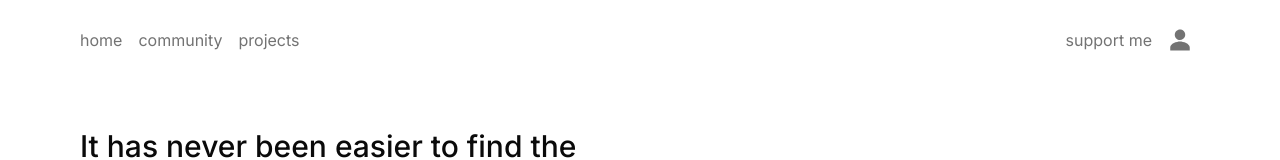
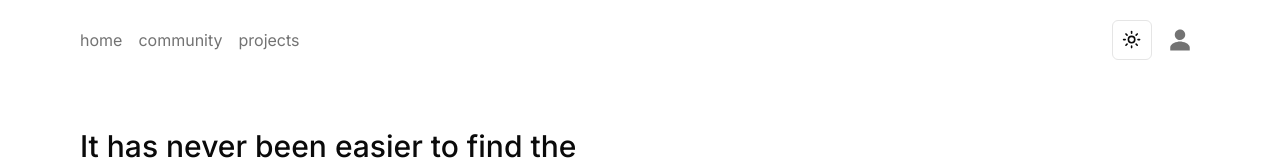
Before and after one commit to swajp/list-swajp.me, a Next.js app: page / in a window 1280 px wide. Shown: the top 160 px of the page. Built offline with nearby package versions, Linux system fonts and the light colour scheme; no server answers.

Commit message:
removed support link and added dark mode switcher

```diff
--- a/components/navbar.tsx
+++ b/components/navbar.tsx
@@ -2,6 +2,7 @@ import { ClerkLoaded, ClerkLoading, SignedIn, SignedOut, SignIn, SignInButton }
 import Link from "next/link"
 import { Button, buttonVariants } from "./ui/button"
 import Loader from "./loader"
+import { ModeSwitcher } from "./mode-switcher"
 
 export default function Navbar() {
     return (
@@ -18,9 +19,7 @@ export default function Navbar() {
                 </Link>
             </div>
             <div className="flex items-center justify-center gap-2">
-                <Link className="text-muted-foreground hover:text-primary transition-colors" href={"https://buymeacoffee.com/swajp"}>
-                    support me
-                </Link>
+                <ModeSwitcher />
                 <ClerkLoading>
                     <div className="flex w-[2.8rem] items-center justify-center">
                         <Loader />
```
